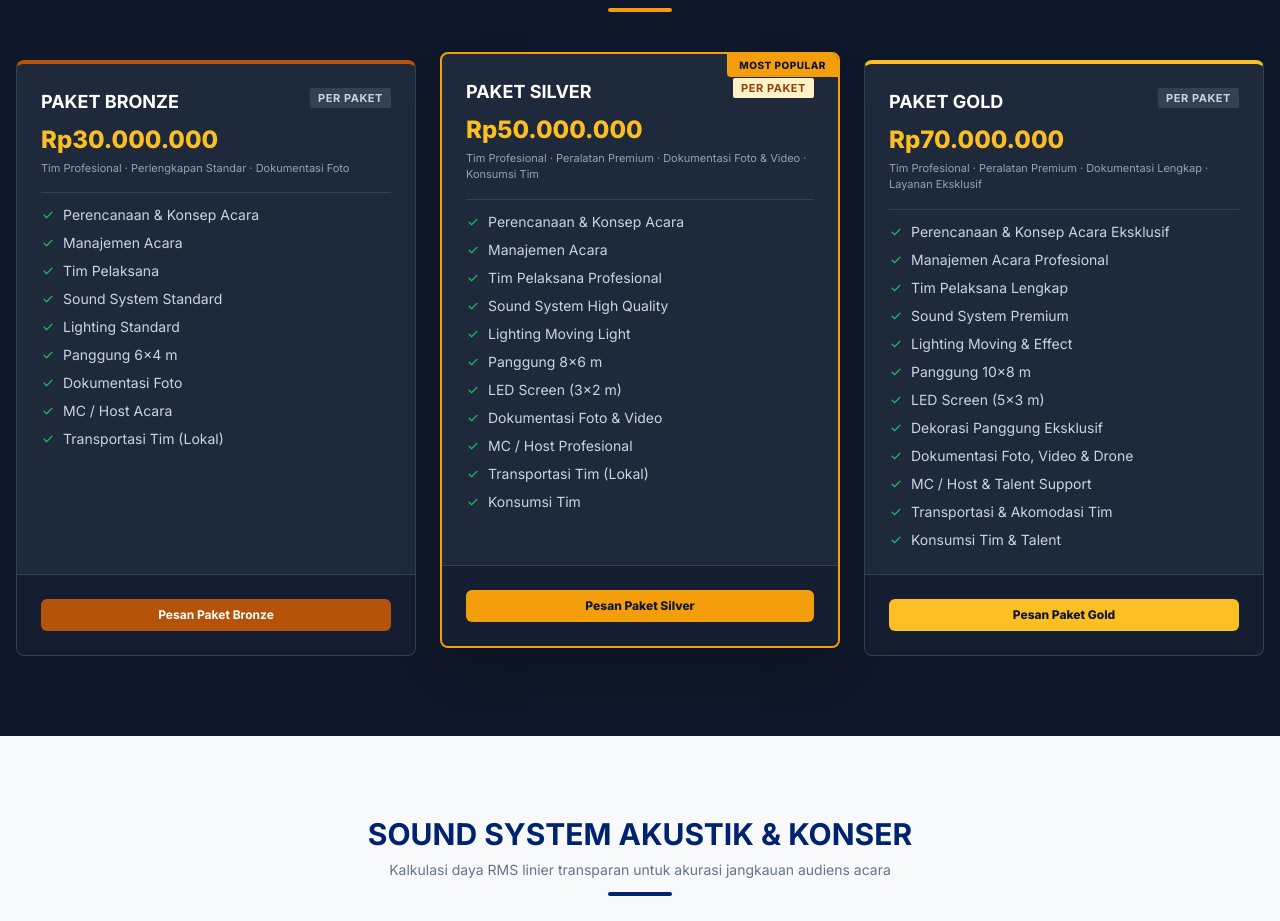
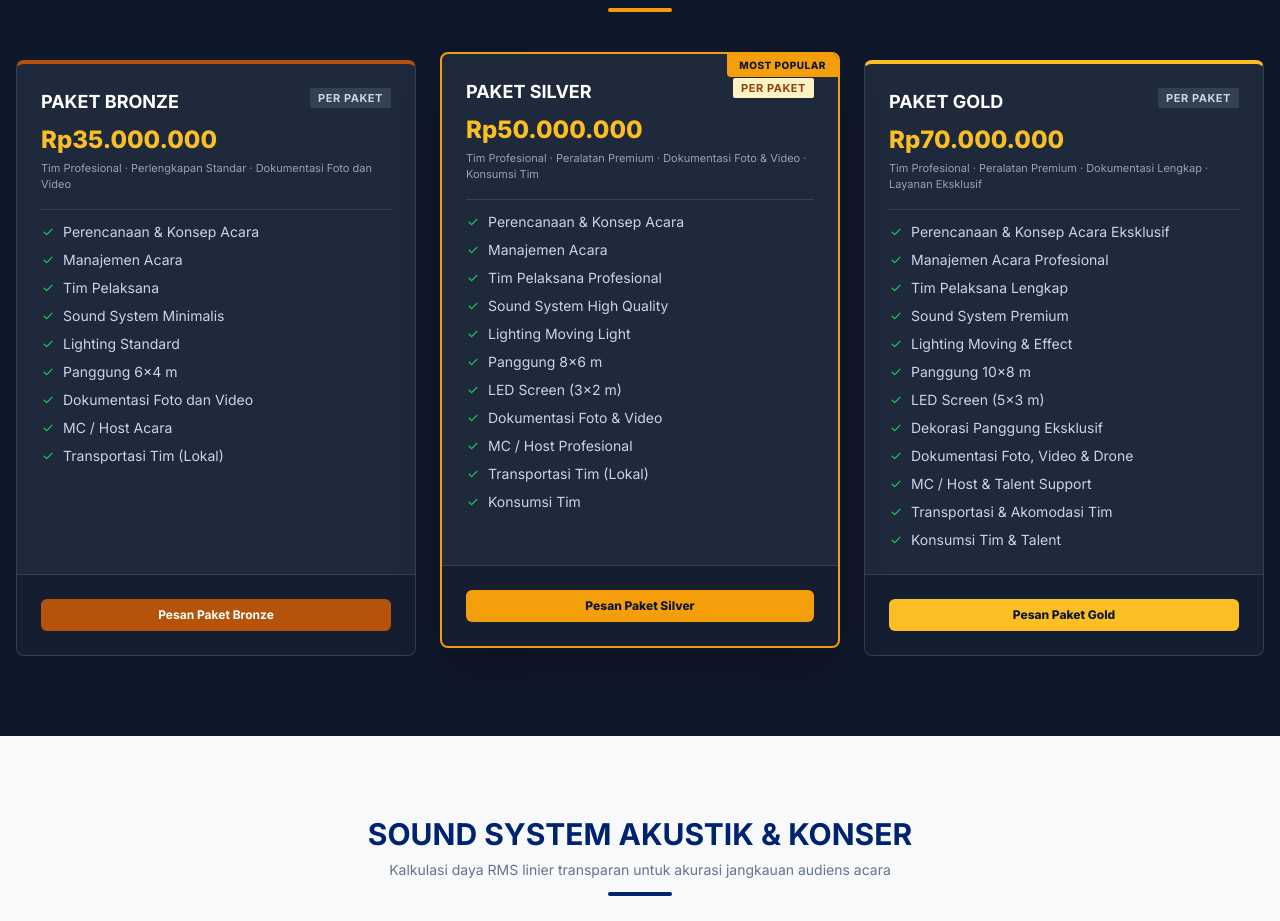
Before and after one commit to themoengame/persewaan, a plain HTML site: page index.html in a window 1280 px wide. Shown: the part 3360-4281 px from the top of the page. Drawn offline with nearby package versions, Linux system fonts and the light colour scheme.

Commit message:
Update index.html

```diff
--- a/index.html
+++ b/index.html
@@ -403,22 +403,22 @@
                                 <h3 class="font-bold text-lg text-white">PAKET BRONZE</h3>
                                 <span class="text-[11px] bg-slate-700 text-slate-300 px-2 py-0.5 rounded font-bold uppercase tracking-wider">Per Paket</span>
                             </div>
-                            <div class="text-2xl font-extrabold text-amber-400 mb-1">Rp30.000.000</div>
-                            <p class="text-[11px] text-slate-400 mb-4">Tim Profesional · Perlengkapan Standar · Dokumentasi Foto</p>
+                            <div class="text-2xl font-extrabold text-amber-400 mb-1">Rp35.000.000</div>
+                            <p class="text-[11px] text-slate-400 mb-4">Tim Profesional · Perlengkapan Standar · Dokumentasi Foto dan Video</p>
                             <ul class="space-y-2 text-sm text-slate-300 border-t border-slate-700 pt-3">
                                 <li class="flex items-center gap-xs"><span class="material-symbols-outlined text-green-500 text-sm font-bold">check</span>Perencanaan & Konsep Acara</li>
                                 <li class="flex items-center gap-xs"><span class="material-symbols-outlined text-green-500 text-sm font-bold">check</span>Manajemen Acara</li>
                                 <li class="flex items-center gap-xs"><span class="material-symbols-outlined text-green-500 text-sm font-bold">check</span>Tim Pelaksana</li>
-                                <li class="flex items-center gap-xs"><span class="material-symbols-outlined text-green-500 text-sm font-bold">check</span>Sound System Standard</li>
+                                <li class="flex items-center gap-xs"><span class="material-symbols-outlined text-green-500 text-sm font-bold">check</span>Sound System Minimalis</li>
                                 <li class="flex items-center gap-xs"><span class="material-symbols-outlined text-green-500 text-sm font-bold">check</span>Lighting Standard</li>
                                 <li class="flex items-center gap-xs"><span class="material-symbols-outlined text-green-500 text-sm font-bold">check</span>Panggung 6x4 m</li>
-                                <li class="flex items-center gap-xs"><span class="material-symbols-outlined text-green-500 text-sm font-bold">check</span>Dokumentasi Foto</li>
+                                <li class="flex items-center gap-xs"><span class="material-symbols-outlined text-green-500 text-sm font-bold">check</span>Dokumentasi Foto dan Video</li>
                                 <li class="flex items-center gap-xs"><span class="material-symbols-outlined text-green-500 text-sm font-bold">check</span>MC / Host Acara</li>
                                 <li class="flex items-center gap-xs"><span class="material-symbols-outlined text-green-500 text-sm font-bold">check</span>Transportasi Tim (Lokal)</li>
                             </ul>
                         </div>
                         <div class="p-md bg-slate-900/60 border-t border-slate-700">
-                            <a href="https://wa.me/6289635225427?text=Halo%20TRIPLE%20AUDIO,%20saya%20ingin%20booking%20PAKET%20BRONZE%20Rp30.000.000" target="_blank" class="block w-full bg-amber-700 text-white text-center py-2 rounded-md font-bold text-xs hover:bg-amber-800 transition-all">Pesan Paket Bronze</a>
+                            <a href="https://wa.me/6289635225427?text=Halo%20TRIPLE%20AUDIO,%20saya%20ingin%20booking%20PAKET%20BRONZE%20Rp35.000.000" target="_blank" class="block w-full bg-amber-700 text-white text-center py-2 rounded-md font-bold text-xs hover:bg-amber-800 transition-all">Pesan Paket Bronze</a>
                         </div>
                     </div>
 
```
